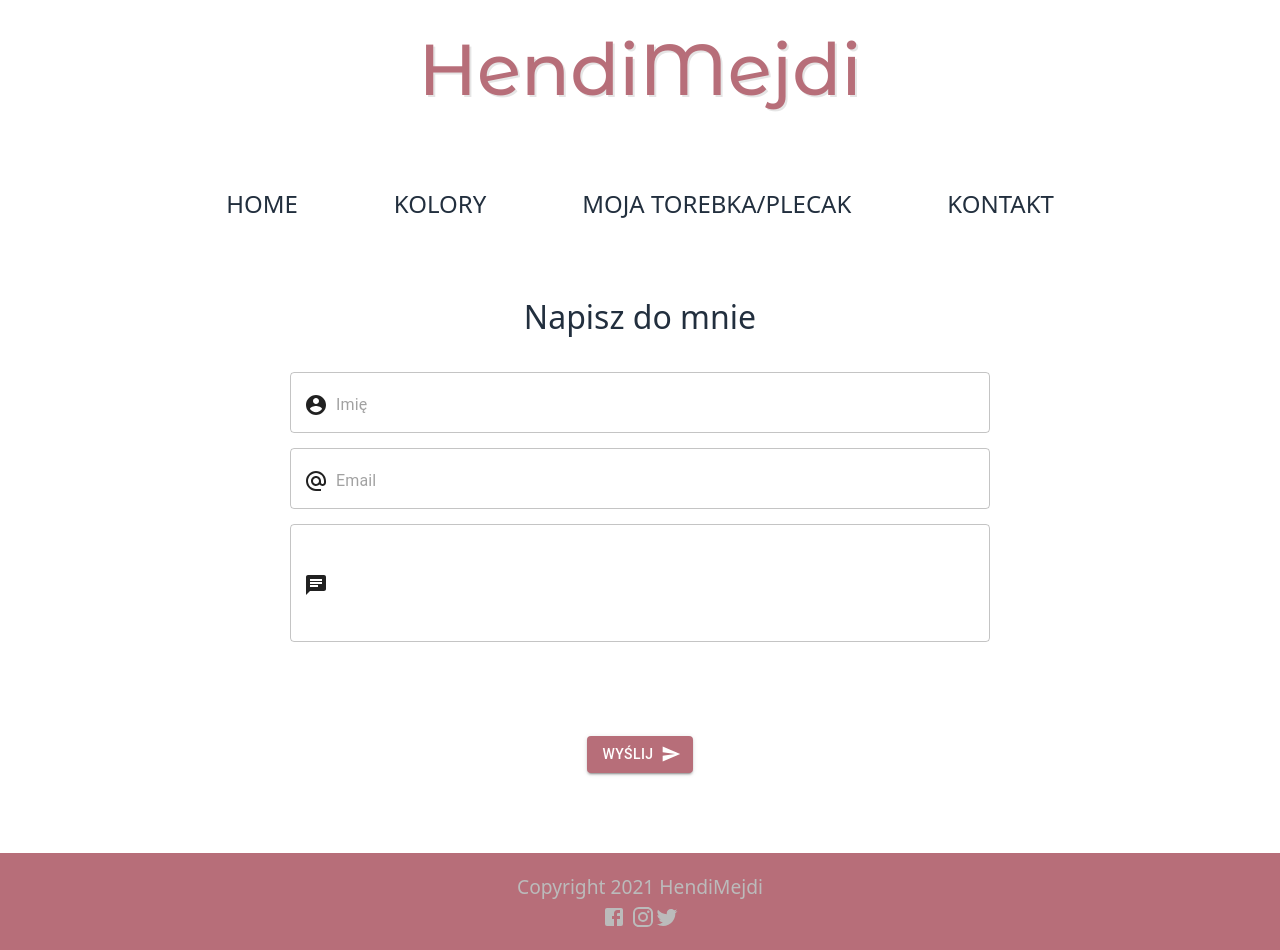
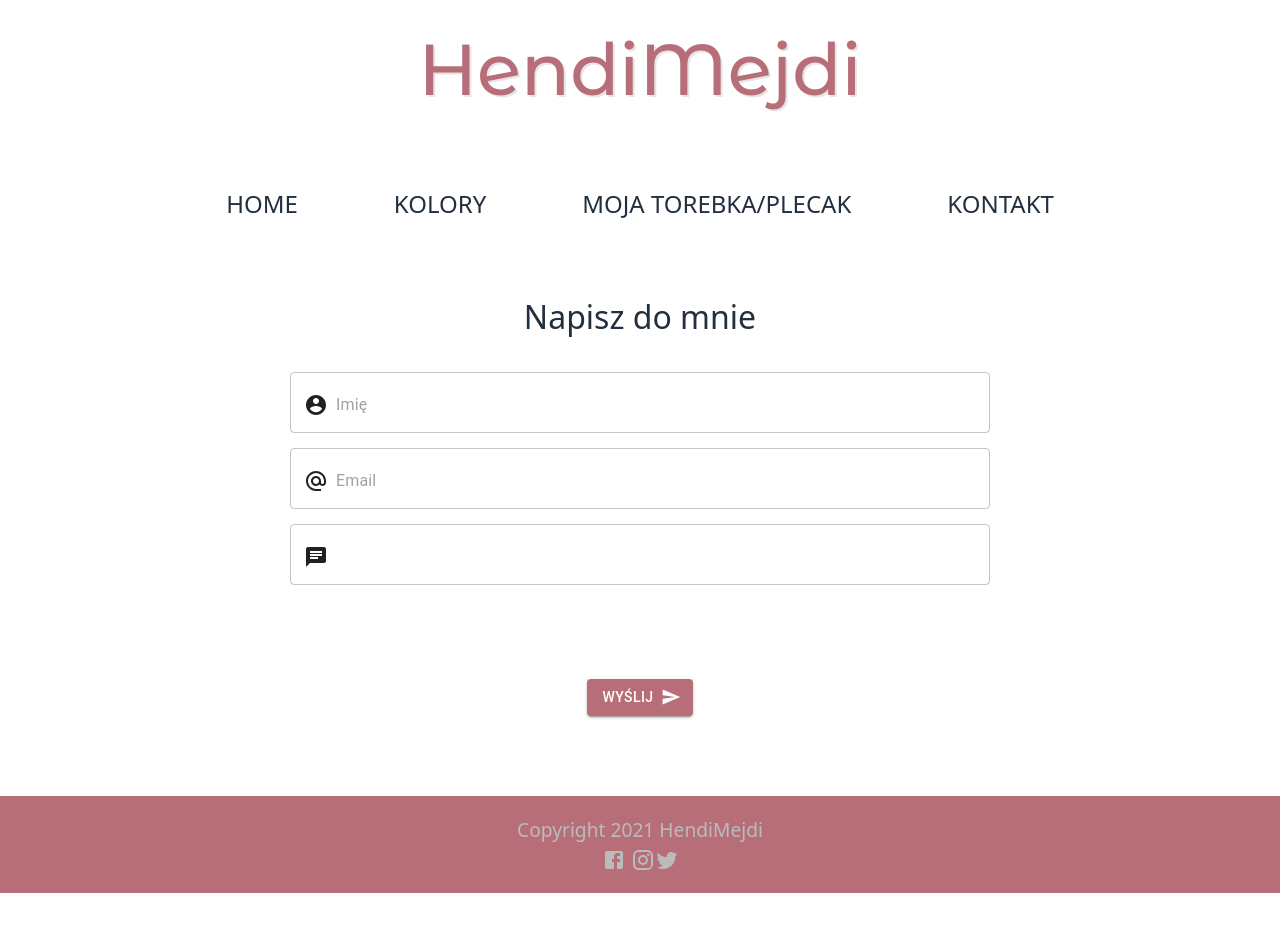
Before and after one commit to Piotr-Zacharski/hendimejdinc, a Next.js app: page /contact in a window 1280 px wide. After the commit the page ends 893 px from the top, so only its background shows below. Built offline with nearby package versions, Linux system fonts and the light colour scheme.

Commit message:
code refacor

```diff
--- a/components/CardTwo.js
+++ b/components/CardTwo.js
@@ -7,7 +7,6 @@ import Typography from '@material-ui/core/Typography'
 import Link from 'next/link'
 import Image from 'next/image'
 import StarRating from './StarRating'
-// import { motion } from 'framer-motion'
 
 const useStyles = makeStyles({
     root: {
@@ -32,7 +31,6 @@ export default function CardTwo({ product }) {
     const classes = useStyles()
 
     return (
-        // <motion.div whileHover={{ scale: 1.1 }}>
         <Card className={classes.root} raised={true} elevation={24}>
             <CardActionArea>
                 <Link href={'/products/' + slug}>
@@ -63,6 +61,5 @@ export default function CardTwo({ product }) {
                 <StarRating />
             </CardActionArea>
         </Card>
-        // </motion.div>
     )
 }
--- a/components/Nav.js
+++ b/components/Nav.js
@@ -48,7 +48,6 @@ const NavStyles = styled.ul`
         }
     }
 `
-
 export default function Nav() {
     return (
         <NavStyles>
--- a/components/StarRating.js
+++ b/components/StarRating.js
@@ -4,7 +4,6 @@ import { FaStar } from 'react-icons/fa'
 const Star = ({ selected = false, onSelect = (f) => f }) => (
     <FaStar color={selected ? 'gold' : 'grey'} onClick={onSelect} />
 )
-
 const createArray = (length) => [...Array(length)]
 
 export default function StarRating({ totalStars = 5 }) {
--- a/pages/contact.js
+++ b/pages/contact.js
@@ -1,31 +1,21 @@
 import {
     Button,
-    createMuiTheme,
     ThemeProvider,
     makeStyles,
     TextField,
     InputAdornment,
 } from '@material-ui/core'
-import {
-    AccountCircle
-} from '@material-ui/icons'
+import { createTheme } from '@material-ui/core/styles'
+import { AccountCircle } from '@material-ui/icons'
 import AlternateEmailIcon from '@material-ui/icons/AlternateEmail'
 import ChatIcon from '@material-ui/icons/Chat'
 import SendIcon from '@material-ui/icons/Send'
 import styled from 'styled-components'
-import {
-    useForm
-} from 'react-hook-form'
-import {
-    init,
-    sendForm
-} from 'emailjs-com'
-import React, {
-    useState
-} from 'react'
+import { useForm } from 'react-hook-form'
+import { init, sendForm } from 'emailjs-com'
+import React, { useState } from 'react'
 
-
-init('user_TRfLHnbM0zMpWWmnbysej');
+init('user_TRfLHnbM0zMpWWmnbysej')
 
 const useStyles = makeStyles({
     contact: {
@@ -52,8 +42,7 @@ const useStyles = makeStyles({
         display: 'inline',
     },
 })
-
-const theme = createMuiTheme({
+const theme = createTheme({
     palette: {
         primary: {
             main: '#b76e79',
@@ -63,8 +52,7 @@ const theme = createMuiTheme({
         },
     },
 })
-
-const StyledText = styled.h3 `
+const StyledText = styled.h3`
     justify-content: center;
     display: flex;
     margin: 0 auto;
@@ -86,163 +74,122 @@ const StyledText = styled.h3 `
         align-items: center;
     }
 `
-
 const initialState = {
-    user_name: "",
-    user_email: "",
-    user_text: ""
-};
-
+    user_name: '',
+    user_email: '',
+    user_text: '',
+}
 const Contact = () => {
     const classes = useStyles()
-        const {
-            register,
-            handleSubmit
-        } = useForm();
+    const { register, handleSubmit } = useForm()
 
-
-        const [{
-            user_name,
-            user_email,
-            user_text
-        }, setState] = useState(initialState);
+    const [{ user_name, user_email, user_text }, setState] =
+        useState(initialState)
     const clearState = () => {
         setState({
-                ...initialState
-            });
-        };
+            ...initialState,
+        })
+    }
     const onChange = (e) => {
-            e.preventDefault();
-            const {
-                name,
-                value
-            } = e.target;
+        e.preventDefault()
+        const { name, value } = e.target
         setState((prevState) => ({
             ...prevState,
-                [name]: value
-            }));
-        };
-
+            [name]: value,
+        }))
+    }
     const onSubmit = (data) => {
-            sendForm("formularz", "template_quokdn5", "#contact-form")
-                .then(function (response) {
-                        console.log("SUCCESS!", response.status, response.text);
-                        clearState();
+        sendForm('formularz', 'template_quokdn5', '#contact-form').then(
+            function (response) {
+                console.log('SUCCESS!', response.status, response.text)
+                clearState()
             },
             function (error) {
-                        console.log("FAILED...", error);
-                        setTimeout(() => {}, 1000);
-                    });
-        };
-
-
-
+                console.log('FAILED...', error)
+                setTimeout(() => {}, 1000)
+            }
+        )
+    }
     return (
-        <ThemeProvider theme = {theme} >
-            <div className = {classes.container}>
-            <StyledText > Napisz do mnie </ StyledText> <div className = "wrapper">
-                <form id = "contact-form" onSubmit = {handleSubmit(onSubmit)}>
-            <input type = "hidden"
-            name = "_captcha"
-            value = "false" />
-            <TextField className = {
-                classes.contact}
-            InputProps = {
-                {
-                startAdornment: ( <InputAdornment position = "start" >
-                        <
-                        AccountCircle / >
+        <ThemeProvider theme={theme}>
+            <div className={classes.container}>
+                <StyledText> Napisz do mnie </StyledText>{' '}
+                <div className="wrapper">
+                    <form id="contact-form" onSubmit={handleSubmit(onSubmit)}>
+                        <input type="hidden" name="_captcha" value="false" />
+                        <TextField
+                            className={classes.contact}
+                            InputProps={{
+                                startAdornment: (
+                                    <InputAdornment position="start">
+                                        <AccountCircle />
                                     </InputAdornment>
                                 ),
-                }
-            }
-            variant = "outlined"
-            placeholder = "Imię"
+                            }}
+                            variant="outlined"
+                            placeholder="Imię"
                             required
-            name = "user_name" {
-                ...register("user_name", {
-                    required: true
-                })
-            }
-            onChange = {
-                onChange
-            }
-            value = {
-                user_name
-            } >
-            </ TextField> <TextField
-            TextField type = "email"
-            name = "user_email" {
-                ...register("user_email", {
-                    required: true
-                })
-            }
-            className = {
-                classes.contact
-            }
-            InputProps = {
-                {
-                    startAdornment: ( <InputAdornment position = "start" >
-                        <AlternateEmailIcon / >
-                        </ InputAdornment>
+                            name="user_name"
+                            {...register('user_name', {
+                                required: true,
+                            })}
+                            onChange={onChange}
+                            value={user_name}
+                        ></TextField>{' '}
+                        <TextField
+                            TextField
+                            type="email"
+                            name="user_email"
+                            {...register('user_email', {
+                                required: true,
+                            })}
+                            className={classes.contact}
+                            InputProps={{
+                                startAdornment: (
+                                    <InputAdornment position="start">
+                                        <AlternateEmailIcon />
+                                    </InputAdornment>
                                 ),
-                }
-            }
-            variant = "outlined"
-            placeholder = "Email"
-            required onChange = {
-                onChange
-            }
-            value = {
-                user_email
-            } >
-            </TextField> <
-            TextField className = {
-                classes.contact
-            }
-            InputProps = {
-                {
+                            }}
+                            variant="outlined"
+                            placeholder="Email"
+                            required
+                            onChange={onChange}
+                            value={user_email}
+                        ></TextField>{' '}
+                        <TextField
+                            className={classes.contact}
+                            InputProps={{
                                 startAdornment: (
-                        <InputAdornment position = "start" >
-                        <ChatIcon / >
-                        </ InputAdornment>
+                                    <InputAdornment position="start">
+                                        <ChatIcon />
+                                    </InputAdornment>
                                 ),
-                }
-            }
-            variant = "outlined"
-            multiline rows = {
-                4
-            }
-            required name = "user_text" {
-                ...register("user_text", {
-                    required: true
-                })
-            }
-            onChange = {
-                onChange
-            }
-            value = {
-                user_text
-            } >
-            </ TextField> <
-            br / >
-            <
-            br / >
-            <
-            Button type = "submit"
-            variant = "contained"
-            className = {
-                classes.button
-            }
-            endIcon = {
-                < SendIcon className = {
-                    classes.icon
-                }/>} >
+                            }}
+                            variant="outlined"
+                            minRows={4}
+                            required
+                            name="user_text"
+                            {...register('user_text', {
+                                required: true,
+                            })}
+                            onChange={onChange}
+                            value={user_text}
+                        ></TextField>{' '}
+                        <br />
+                        <br />
+                        <Button
+                            type="submit"
+                            variant="contained"
+                            className={classes.button}
+                            endIcon={<SendIcon className={classes.icon} />}
+                        >
                             Wyślij
-                </ Button>
-                </ form>
-                </ div>
-                </div> </ ThemeProvider>
+                        </Button>
+                    </form>
+                </div>
+            </div>{' '}
+        </ThemeProvider>
     )
 }
-        export default Contact;
+export default Contact
--- a/pages/gallery.js
+++ b/pages/gallery.js
@@ -1,8 +1,5 @@
 import React from 'react'
 import Image from '../components/Image'
-
-
-
 
 export default function Gallery() {
     return (
--- a/pages/products/[slug].js
+++ b/pages/products/[slug].js
@@ -2,7 +2,6 @@ import { createClient } from 'contentful'
 import Image from 'next/image'
 import { documentToReactComponents } from '@contentful/rich-text-react-renderer'
 import { Paper } from '@material-ui/core'
-// import { motion } from 'framer-motion'
 
 const client = createClient({
     space: process.env.CONTENTFUL_SPACE_ID,
@@ -60,14 +59,12 @@ export default function ProductDetails({ product }) {
                 className="paper"
             >
                 <div className="banner">
-                    {/* <motion.div whileHover={{ scale: 1.2 }}> */}
                     <Image
                         src={'https:' + featuredImage.fields.file.url}
                         width={featuredImage.fields.file.details.image.width}
                         height={featuredImage.fields.file.details.image.height}
                         className="feature"
                     />
-                    {/* </motion.div> */}
                     <h2 className="title">
                         {title} <p className="price">{price},00 zł</p>
                     </h2>
```
Also changed, not shown: components/Input.js (+2 -20 lines). Lines whose indentation alone changed are shown as unchanged.
